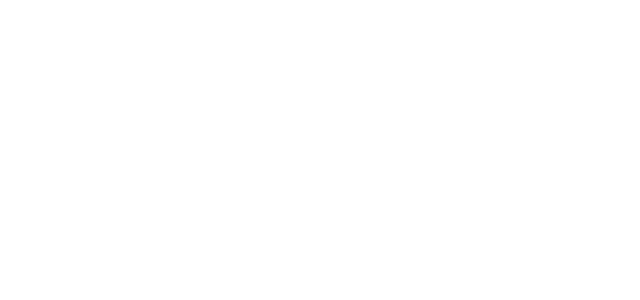
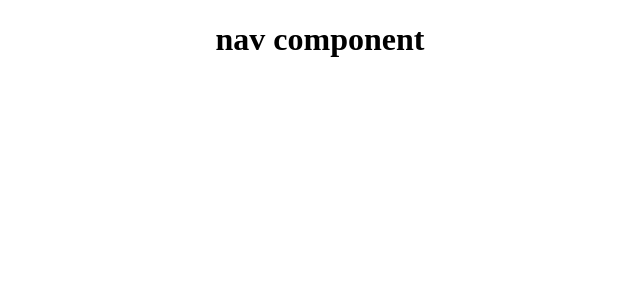
Before and after one commit to randeelayosa/converse-rebuild, an Angular app: page / in a window 1280 px wide. Shown: the top 300 px of the page, without its empty margins (320-960 px from the left). Built offline with nearby package versions, Linux system fonts and the light colour scheme.

Commit message:
draw out root module diagram for planning out components.

```diff
--- a/src/app/app.component.html
+++ b/src/app/app.component.html
@@ -1,11 +1,5 @@
-<!--The content below is only a placeholder and can be replaced.-->
-<!DOCTYPE html>
-<html>
-  <head>
-    <meta charset="utf-8">
-    <title>Converse Rebuild</title>
-  </head>
-  <body>
-
-  </body>
-</html>
+<div style="text-align:center">
+  <h1>
+    nav component
+  </h1>
+</div>
```
